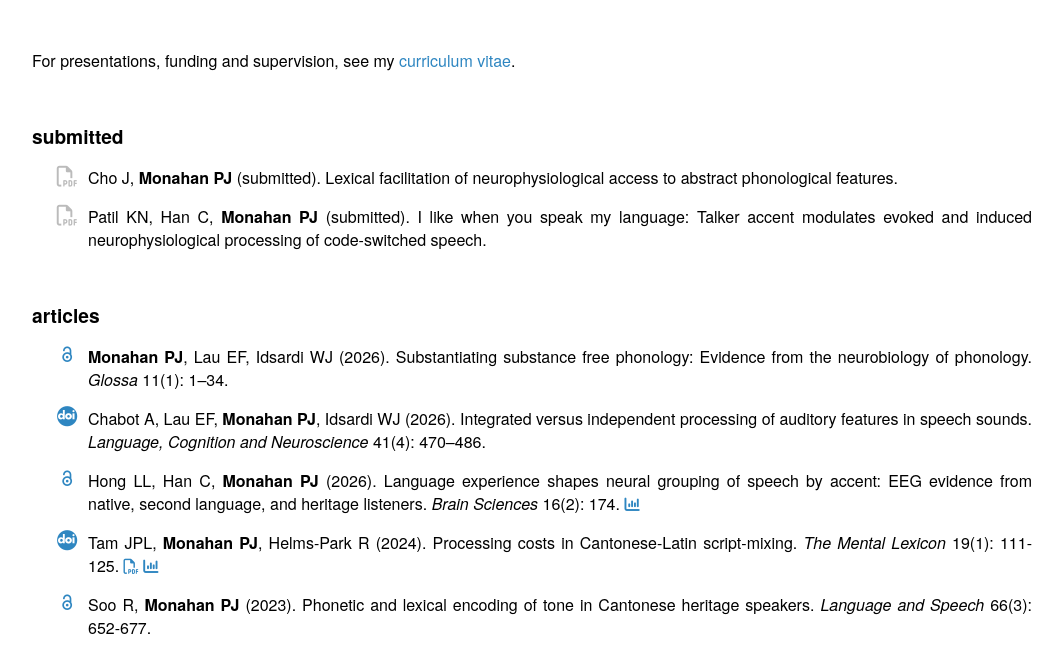
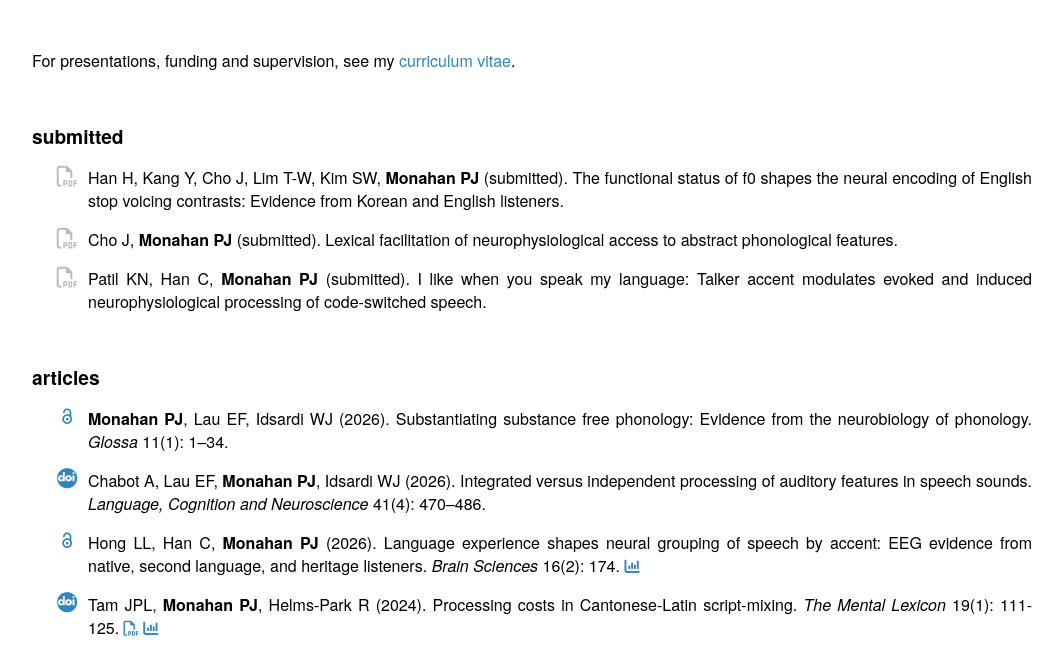
Before and after one commit to phijomo/phijomo.github.io, a plain HTML site: page research.html in a window 1280 px wide. Shown: the part 147-799 px from the top of the page, without its empty margins (76-1139 px from the left). Drawn offline with Linux system fonts and the light colour scheme; files whose address does not match are found by name.

Commit message:
Add submitted papers to research.html

```diff
--- a/research.html
+++ b/research.html
@@ -47,6 +47,7 @@ above I already force `highest` priority for my default light experience).
 
 <h2>submitted</h2>
 <ul class="fa-ul ai-ul" style="padding-left:1rem">
+  <li><div class = "nolink"><span class="fa-li"><i class="fa-regular fa-file-pdf" aria-hidden="true"></i></span></div><p class = "body">Han H, Kang Y, Cho J, Lim T-W, Kim SW, <b>Monahan PJ</b> (submitted). The functional status of f0 shapes the neural encoding of English stop voicing contrasts: Evidence from Korean and English listeners.</p></li>
   <li><div class = "nolink"><span class="fa-li"><i class="fa-regular fa-file-pdf" aria-hidden="true"></i></span></div><p class = "body">Cho J, <b>Monahan PJ</b> (submitted). Lexical facilitation of neurophysiological access to abstract phonological features.</p></li>
   <li><div class = "nolink"><span class="fa-li"><i class="fa-regular fa-file-pdf" aria-hidden="true"></i></span></div><p class = "body">Patil KN, Han C, <b>Monahan PJ</b> (submitted). I like when you speak my language: Talker accent modulates evoked and induced neurophysiological processing of code-switched speech.</p></li>
 </ul>
```
